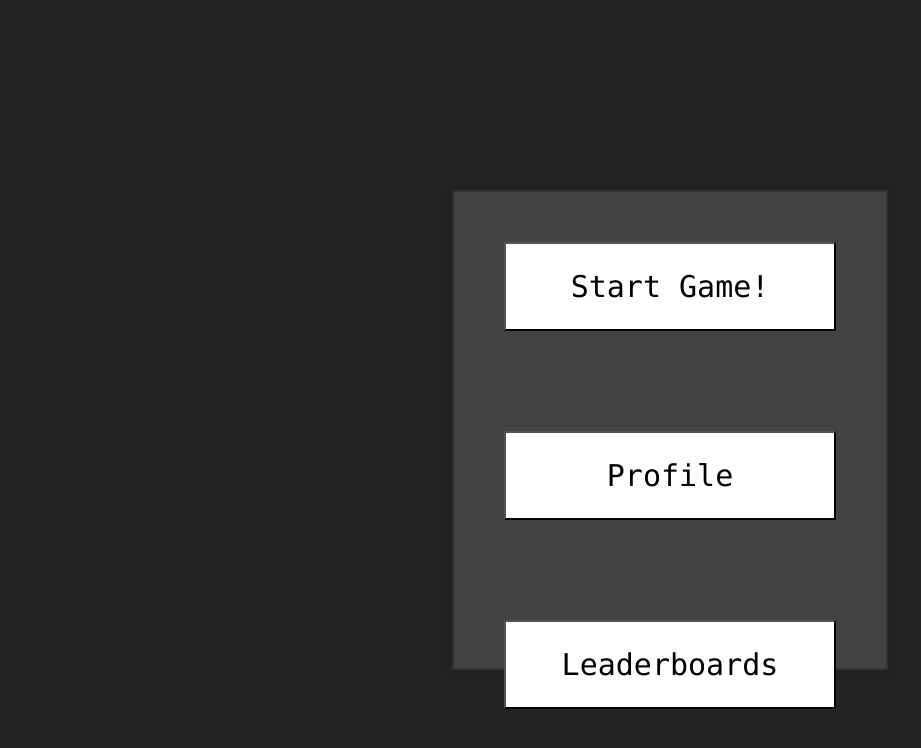
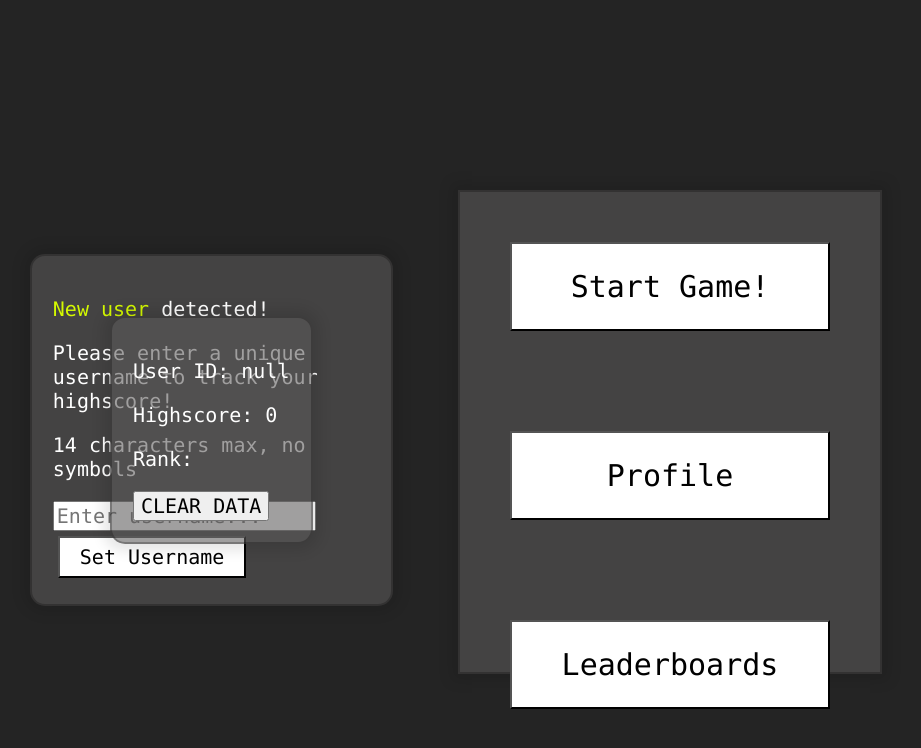
Before and after one commit to Tesolite/ColourTrick, a plain HTML site: page index.html in a window 1280 px wide. Both pictures are taken after a click on the button "Profile". Shown: the top 748 px of the page, without its empty margins (0-921 px from the left). Drawn offline with Linux system fonts and the light colour scheme.

Commit message:
profile creation and window added.

```diff
--- a/index.html
+++ b/index.html
@@ -3,11 +3,11 @@
 
 <head>
     <meta charset="UTF-8">
-    <link rel="stylesheet" href="stylesheets/styling.css" type="text/css" id="webstyle"/>
+    <link rel="stylesheet" href="stylesheets/styling.css" type="text/css" id="webstyle" />
     <script src="scripts/coding.js"></script>
 </head>
 
-<body>
+<body onload="checkUser()">
     <div class="grid-container">
 
         <div class="navigation">
@@ -15,19 +15,26 @@
             </nav>
         </div>
         <div class="content">
-                <button type="button" id="btnstart" class="menubuttons" onclick="enterGame()">Start Game!</button>
-                <button type="button" id="btnoptions" class="menubuttons" onclick="">Profile</button>
-                <button type="button" id="btnmystery" class="menubuttons" onclick="">Leaderboards</button>
+            <button type="button" id="btnstart" class="menubuttons" onclick="enterGame()">Start Game!</button>
+            <button type="button" id="btnprofile" class="menubuttons" onclick="showProfile()">Profile</button>
+            <button type="button" id="btnlb" class="menubuttons" onclick="">Leaderboards</button>
         </div>
-        <div id="options" style="display: none;">
-            <form class="settings">
-                <input type="checkbox" id="dyslexia">
-                <label for="dyslexia">Dyslexic font</label><br>
-                <input type="checkbox" id="darkmode">
-                <label for="darkmode">Dark mode</label><br>
-                <button type="button" id="saveoptions" onclick="saveOptions()">Save</button>
+        <div id="newUserWindow" style="display: none;">
+            <form class="newUserPrompt">
+                <p><span id="newUserText">New user</span> detected!</p>
+                <p>
+                <p>Please enter a unique username to track your highscore!</p>
+                <p id="usernameCriteria">14 characters max, no symbols</p>
+                <input type="text" id="usernameInput" placeholder="Enter username...">
+                <button type="submit" id="saveUsername" onclick="getUsername()">Set Username</button>
             </form>
+        </div>
 
+        <div id="userProfile" style="display: none;">
+            <p id="profileUsername">User ID: </p>
+            <p id="profileHighscore">Highscore: </p>
+            <p id="profileRank">Rank: </p>
+            <button type="button" id="clearData" onclick="clearUserData()">CLEAR DATA</button>
         </div>
     </div>
 </body>
--- a/scripts/coding.js
+++ b/scripts/coding.js
@@ -1,6 +1,61 @@
+function checkUser(){
+    if(localStorage.getItem("username") == null){
+        document.getElementById("newUserWindow").style.display = "initial";
+    }
+}
+
+function getUsername(){
+    var user = document.getElementById("usernameInput").value;
+
+    //Credit to Borislav Hadzhiev for creating this special character array (https://bobbyhadz.com/blog/javascript-check-if-string-contains-special-characters)
+    let specialChar = /[ `!@#$%^&*()_+\-=\[\]{};':"\\|,.<>\/?~]/;
+
+    if(user.length < 1){
+        alert("Username can't be empty!");
+    }
+    else if(specialChar.test(user) == true){
+        alert("Username can't have special characters!");
+    }
+    else if(user.length > 14){
+        alert("Username can't be longer than 14 characters!");
+    }
+    else{
+        alert(user);
+        localStorage.setItem("username",user);
+    }
+}
+
+function showProfile(){
+    document.getElementById("userProfile").style.display = "initial";
+    document.getElementById("profileUsername").innerHTML = document.getElementById("profileUsername").innerHTML + localStorage.getItem("username");
+
+    if(localStorage.getItem("score") == null){
+        document.getElementById("profileHighscore").innerHTML = document.getElementById("profileHighscore").innerHTML + "0";
+    }
+    else{
+    document.getElementById("profileHighscore").innerHTML = document.getElementById("profileHighscore").innerHTML + localStorage.getItem("score");
+    }
+
+}
+
+function clearUserData(){
+    var confirmation = prompt("Are you sure you want to clear all user data? Type 'CONFIRMCLEARDATA' to confirm.");
+    if(confirmation == "CONFIRMCLEARDATA"){
+        localStorage.clear();
+        alert("All user data cleared.");
+    }
+    else{
+        alert("Input does not match prompt. Data clearing cancelled.")
+    }
+}
+
+
+
+
+
 function randColour() {
     var random = Math.floor(Math.random() * 7);
-    colour = "";
+    var colour = "";
 
     if (random == 0) {
         colour = "red";
@@ -28,7 +83,7 @@ function randColour() {
 
 function randWord() {
     var random = Math.floor(Math.random() * 7);
-    word = "";
+    var word = "";
 
     if (random == 0) {
         word = "red";
@@ -113,6 +168,7 @@ function verifyRound(input, round) {
 function startGame() {
     document.getElementById("score").innerHTML = "Score: 0";
     document.getElementById("retryButton").style.display = "none";
+    document.getElementById("homeButton").style.display = "none";
     document.getElementById("timer").style.fontSize = "50px";
     document.getElementById("timer").classList.remove("playNoTimeAnimation");
 
@@ -187,6 +243,8 @@ function startGame() {
                     continueGame = 0;
                     document.removeEventListener("keydown", registerInput, true);
                     document.getElementById("retryButton").style.display = "initial";
+                    document.getElementById("homeButton").style.display = "initial";
+                    alert(localStorage.getItem("username") + " highscore: " + localStorage.getItem("score"));
                 }
             }
         }, true);
@@ -197,3 +255,7 @@ function enterGame() {
     document.getElementById("btnstart").onclick = window.location.href = "game.html";
 
 }
+function goHome() {
+    document.getElementById("btnstart").onclick = window.location.href = "index.html";
+
+}
--- a/stylesheets/styling.css
+++ b/stylesheets/styling.css
@@ -5,6 +5,8 @@
 
 
 .grid-container {
+    max-width: 100%;
+    max-height: 100%;
     display: grid;
     grid-template-rows: 20% 60% 20%;
     grid-template-columns: 33% 34% 33%;
@@ -14,6 +16,8 @@
 }
 
 .navigation {
+    max-width: 100%;
+    max-height: 100%;
     grid-column-start: 1;
     grid-column-end: 5;
 }
@@ -21,7 +25,10 @@
 .content {
     grid-column-start: 2;
     background-color: rgba(92, 91, 91, 0.582);
+    margin: auto;
     display: flex;
+    max-width: 100%;
+    max-height: 100%;
     width: auto;
     height: auto;
     flex-direction: column;
@@ -41,41 +48,6 @@
     cursor: pointer;
 }
 
-#options {
-    grid-column-start: 3;
-    grid-row-start: 2;
-    background-color: rgba(255, 255, 255, 0.582);
-    display: flex;
-    max-width: 30%;
-    max-height: 50%;
-    align-self: center;
-    padding: 5%;
-    flex-direction: column;
-    border-radius: 15px;
-    border: 2px solid rgba(0, 0, 0, 0.25);
-    box-shadow: 0px 0px 13px 7px rgba(0, 0, 0, 0.10);
-}
-
-.settings {
-    font-size: 20px;
-}
-
-#saveoptions{
-    margin-top: 15px;
-    padding: 7px 20px;
-    color: rgb(0, 0, 0);
-    background-color: rgb(231, 241, 246);
-    text-align: center;
-    cursor: pointer;
-    border-radius: 10px;
-    float: right;
-}
-#saveoptions:hover{
-    background: linear-gradient(rgba(231, 241, 246, 0.05), rgba(141, 141, 141, 0.75));
-    animation: changeColour 2s, rainbowz 1s infinite;
-    animation-fill-mode: forwards;
-}
-
 .menubuttons:hover {
     background: linear-gradient(rgba(231, 241, 246, 0.05), rgba(68, 67, 67, 0.75));
     animation: changeColour 1s, changeTextWhite 0.25s, rainbowzBorders 10s infinite;
@@ -85,6 +57,77 @@
 .menubuttons:active {
     background: rgb(109, 109, 109);
 }
+
+#newUserWindow {
+    grid-column-start: 1;
+    grid-row-start: 2;
+    background-color: rgba(92, 91, 91, 0.582);
+    display: flex;
+    margin:auto;
+    max-width: 75%;
+    max-height: 75%;
+    align-self:center;
+    padding: 5%;
+    flex-direction: column;
+    border-radius: 15px;
+    border: 2px solid rgba(0, 0, 0, 0.25);
+    box-shadow: 0px 0px 13px 7px rgba(0, 0, 0, 0.10);
+}
+
+.newUserPrompt {
+    color: white;
+    font-size: 20px;
+}
+#newUserText{
+    animation: rainbowz 10s infinite;
+}
+
+#saveUsername{
+    margin: 5px;
+    padding: 7px 20px;
+    color: black;
+    background-color: white;
+    text-align: center;
+    cursor: pointer;
+
+
+    font-size: 20px;
+    text-align: center;
+    cursor: pointer;
+}
+#saveUsername:hover{
+    background: linear-gradient(rgba(231, 241, 246, 0.05), rgba(68, 67, 67, 0.75));
+    animation: changeColour 1s, changeTextWhite 0.25s, rainbowzBorders 10s infinite;
+    animation-fill-mode: forwards;
+}
+
+#saveUsername:active{
+    background: rgb(109, 109, 109);
+}
+
+
+
+#userProfile {
+    grid-column-start: 1;
+    grid-row-start: 2;
+    background-color: rgba(92, 91, 91, 0.582);
+    display: flex;
+    margin:auto;
+    max-width: 75%;
+    max-height: 75%;
+    align-self:center;
+    padding: 5%;
+    flex-direction: column;
+    border-radius: 15px;
+    border: 2px solid rgba(0, 0, 0, 0.25);
+    box-shadow: 0px 0px 13px 7px rgba(0, 0, 0, 0.10);
+    color: white;
+    font-size: 20px;
+}
+
+
+
+
 
 @keyframes changeColour {
     from {
```
Also changed, not shown: game.html (+8 -1 lines).
